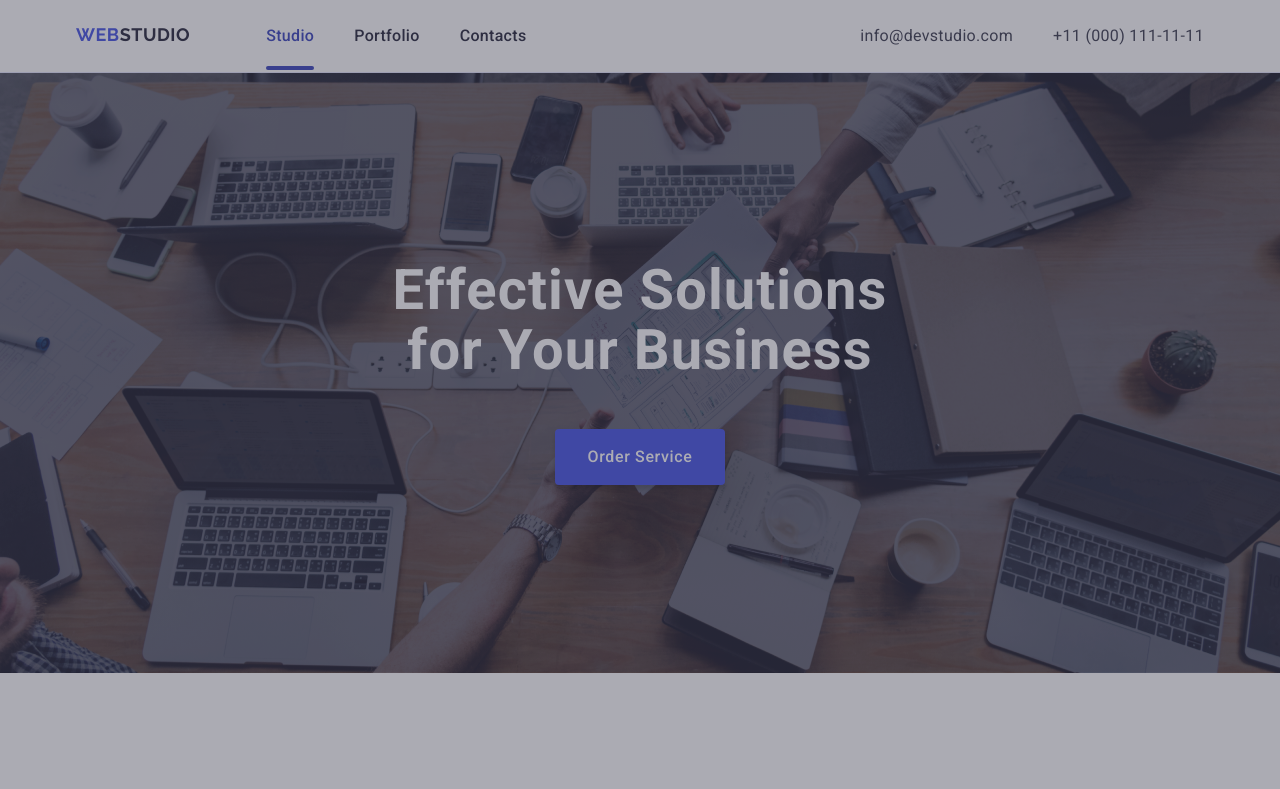
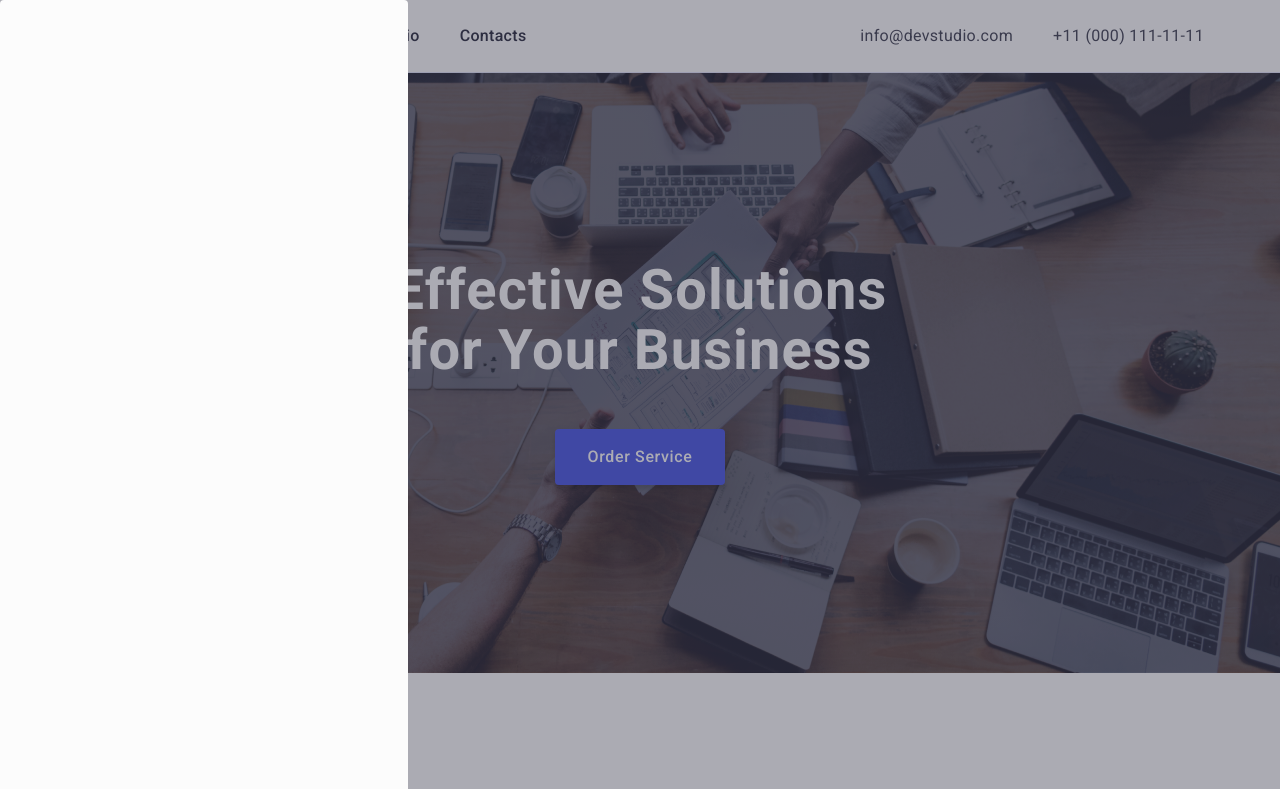
Before and after one commit to Andreas-206/goit-markup-hw-05, a plain HTML site: page index.html in a window 1280 px wide. Shown: the top 789 px of the page. Drawn offline with nearby package versions, Linux system fonts and the light colour scheme.

Commit message:
Update styles.css

```diff
--- a/css/styles.css
+++ b/css/styles.css
@@ -584,6 +584,12 @@ fill: #f4f4fd
   background: rgba(46, 47, 66, 0.40);
 }
 
+/* MODAL WINDOW */
+
 .modal{
-
+width: 408px;
+min-height: 844px;
+padding: 74px 24px 24px 24px;
+border-radius: 4px;
+background-color: #FCFCFC;
 }
```
